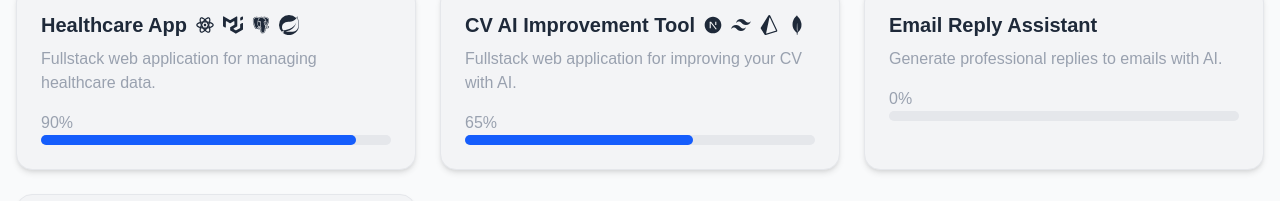
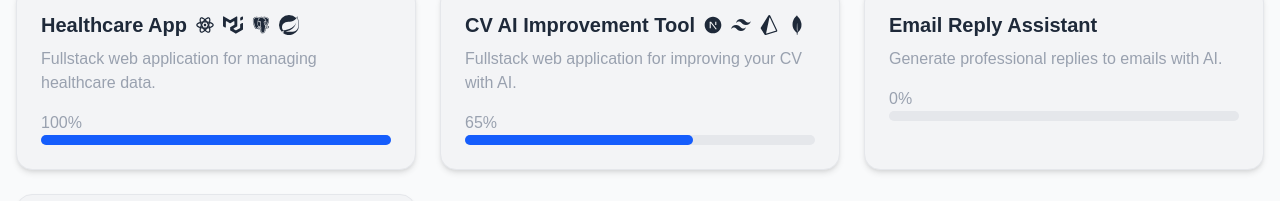
Before and after one commit to tsiro66/Portfolio, a React (Vite) app: page /projects in a window 1280 px wide. Shown: the part 270-471 px from the top of the page. Built offline with nearby package versions, Linux system fonts and the light colour scheme; a web font is replaced by a local one.

Commit message:
Resume AI 90% -> 100%

```diff
--- a/src/components/Projects/ProjectCards.tsx
+++ b/src/components/Projects/ProjectCards.tsx
@@ -20,7 +20,7 @@ const ProjectCards = () => {
           </div>
         }
         link='https://github.com/stars/tsiro66/lists/healthcare-app'
-        progress='90%'
+        progress='100%'
       />
       <Card
         title='CV AI Improvement Tool'
```
